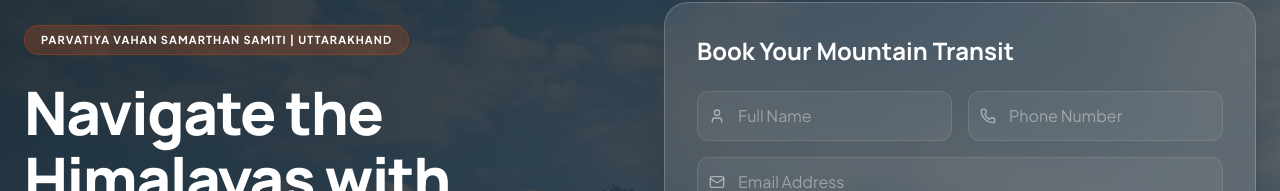
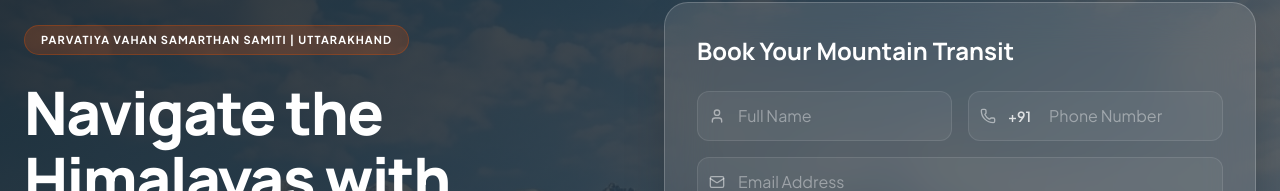
Before and after one commit to Rahulchauhan50/parvatiya_vahan_landingpage, a React (Vite) app: page / in a window 1280 px wide. Shown: the part 168-359 px from the top of the page. Built offline with nearby package versions, Linux system fonts and the light colour scheme.

Commit message:
updated form

```diff
--- a/src/components/Hero.tsx
+++ b/src/components/Hero.tsx
@@ -155,6 +155,11 @@
     }
   };
 
+  const handlePhoneChange = (value: string) => {
+    const digitsOnly = value.replace(/\D/g, '').slice(0, 10);
+    setFormData((prev) => ({ ...prev, phone: digitsOnly }));
+  };
+
 
 
     const handleNavClick = (targetId: string) => (event: MouseEvent<HTMLAnchorElement>) => {
@@ -232,13 +237,19 @@
                 </div>
                 <div className="relative">
                   <Phone className="absolute left-3 top-1/2 -translate-y-1/2 text-white/50 w-4 h-4" />
+                  <span className="absolute left-10 top-1/2 -translate-y-1/2 text-white/80 text-sm font-semibold">+91</span>
                   <input
                     type="tel"
                     placeholder="Phone Number"
                     required
-                    className="w-full bg-white/5 border border-white/10 rounded-xl py-3 pl-10 pr-4 text-white placeholder:text-white/40 focus:outline-none focus:ring-2 focus:ring-primary/50 transition-all"
+                    inputMode="numeric"
+                    minLength={10}
+                    maxLength={10}
+                    pattern="[0-9]{10}"
+                    title="Please enter a valid 10-digit mobile number"
+                    className="w-full bg-white/5 border border-white/10 rounded-xl py-3 pl-20 pr-4 text-white placeholder:text-white/40 focus:outline-none focus:ring-2 focus:ring-primary/50 transition-all"
                     value={formData.phone}
-                    onChange={(e) => setFormData({...formData, phone: e.target.value})}
+                    onChange={(e) => handlePhoneChange(e.target.value)}
                   />
                 </div>
               </div>
```
